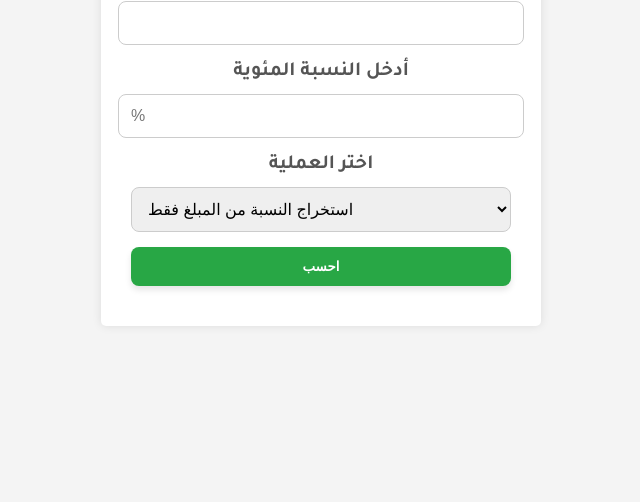
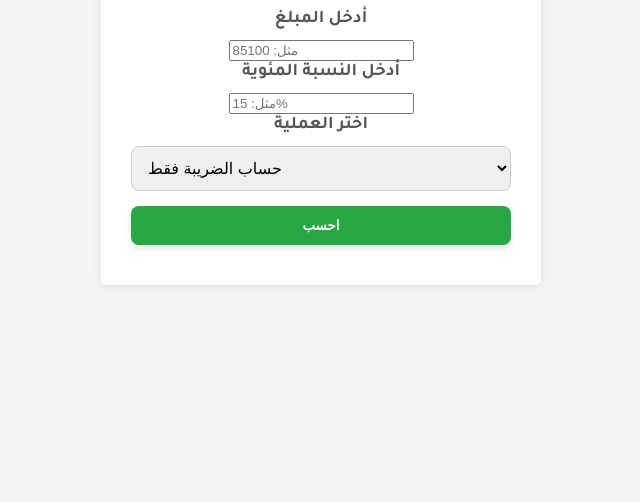
Before and after one commit to karim-fayed/Calculate_percentage, a website built with webpack: page index.html in a window 1280 px wide. Shown: the part 298-800 px from the top of the page, without its empty margins (319-959 px from the left). Built offline with nearby package versions, Linux system fonts and the light colour scheme.

Commit message:
Update index.html

```diff
--- a/index.html
+++ b/index.html
@@ -4,7 +4,6 @@
     <meta charset="UTF-8">
     <meta name="viewport" content="width=device-width, initial-scale=1.0">
     <title>حساب النسبة المئوية</title>
-    <!-- إضافة الخطوط المخصصة من Google Fonts -->
     <link href="https://fonts.googleapis.com/css2?family=Tajawal:wght@300;400;500;700&display=swap" rel="stylesheet">
     <link rel="stylesheet" href="styles.css">
 </head>
@@ -12,29 +11,30 @@
     <div class="container">
         <h2>حساب النسبة المئوية</h2>
         <form id="percentageForm">
-            <label class="large-text" for="amount">أدخل المبلغ</label>
-            <input type="text" id="amount" name="amount" required>
+            <label for="amount">أدخل المبلغ</label>
+            <input type="number" id="amount" name="amount" placeholder="مثل: 85100" required>
 
-            <label class="large-text" for="percentage">أدخل النسبة المئوية</label>
-            <input type="text" id="percentage" name="percentage" required placeholder="%">
+            <label for="percentage">أدخل النسبة المئوية</label>
+            <input type="number" id="percentage" name="percentage" placeholder="مثل: 15%" required>
 
-            <label class="large-text" for="operation">اختر العملية</label>
+            <label for="operation">اختر العملية</label>
             <select id="operation" name="operation">
-                <option value="extract">استخراج النسبة من المبلغ فقط</option>
-                <option value="subtract">استخراج النسبة وطرحها من المبلغ</option>
-                <option value="add">استخراج النسبة واضافتها إلى المبلغ</option>
+                <option value="calculateTax">حساب الضريبة فقط</option>
+                <option value="calculateTotalIncludingTax">حساب المبلغ الإجمالي مع الضريبة</option>
+                <option value="calculateAmountBeforeTax">حساب المبلغ قبل الضريبة</option>
+                <option value="extractAndSubtractTax">استخراج النسبة وطرحها من المبلغ</option>
             </select>
+
             <button type="submit">احسب</button>
         </form>
 
-        <div id="error"></div>
         <div id="result"></div>
+        <div id="convertedResult"></div>
 
         <div class="moving-text">*𝓚𝓐𝓡𝓘𝓜𝓐𝓗𝓜𝓔𝓓*</div>
     </div>
 
     <script src="node_modules/number-to-arabic-words/dist/index.js"></script>
-    <script src="dist/bundle.js"></script>
     <script src="script.js"></script>
 </body>
 </html>
```
